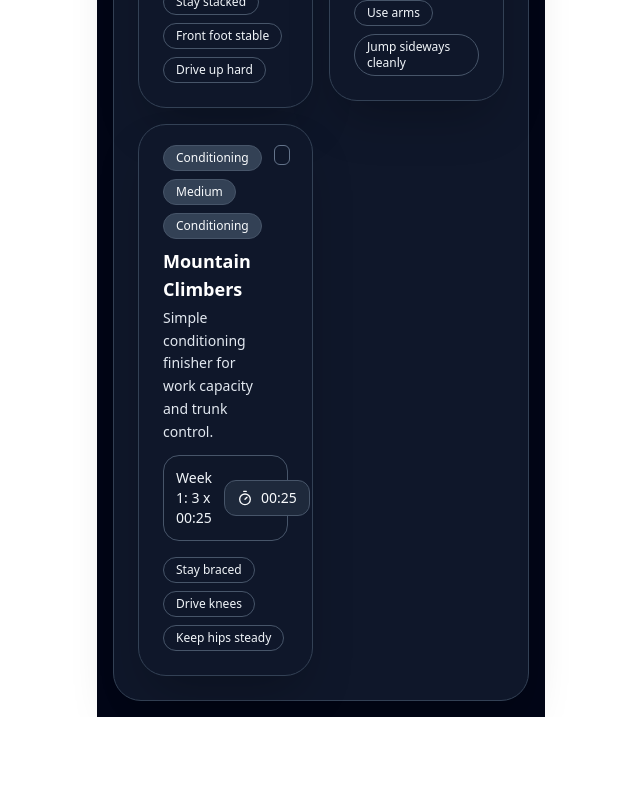
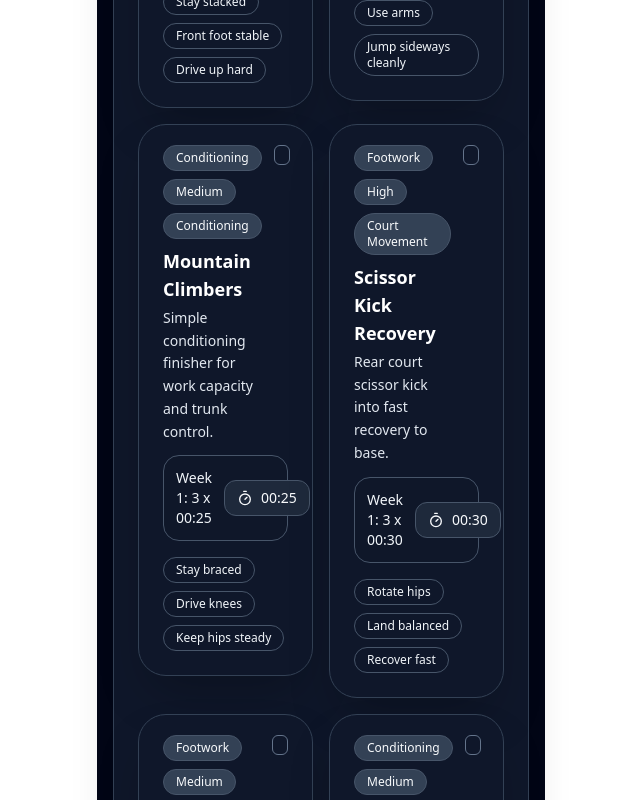
Before and after one commit to anhnguyen19092000-jpg/badminton-app, a React (Vite) app: page / in a window 1280 px wide. Shown: the part 8460-9260 px from the top of the page, without its empty margins (319-959 px from the left). Before the commit the page ends 9177 px from the top, so only its background shows below. Built offline with nearby package versions, Linux system fonts and the light colour scheme.

Commit message:
Update App.tsx

```diff
--- a/src/App.tsx
+++ b/src/App.tsx
@@ -55,6 +55,11 @@ const DRILLS = [
   { id: "split-squat", type: "Strength", category: "Lower Body", name: "Split Squats", difficulty: "Intermediate", intensity: "Medium", mode: "reps", timerSeconds: 45, sets: 3, reps: "8–10 / leg", desc: "Single-leg strength that transfers nicely to lunges and push-offs.", cues: ["Stay stacked", "Front foot stable", "Drive up hard"] },
   { id: "skater-hop", type: "Power", category: "Explosive", name: "Skater Hops", difficulty: "Intermediate", intensity: "High", mode: "reps", timerSeconds: 30, sets: 3, reps: "8 / side", desc: "Lateral explosive power for faster court pushes.", cues: ["Stick the landing", "Use arms", "Jump sideways cleanly"] },
   { id: "mountain-climber", type: "Conditioning", category: "Conditioning", name: "Mountain Climbers", difficulty: "Beginner", intensity: "Medium", mode: "time", timerSeconds: 25, sets: 3, desc: "Simple conditioning finisher for work capacity and trunk control.", cues: ["Stay braced", "Drive knees", "Keep hips steady"] },
+  { id: "scissor-kick", type: "Footwork", category: "Court Movement", name: "Scissor Kick Recovery", difficulty: "Intermediate", intensity: "High", mode: "time", timerSeconds: 30, sets: 3, desc: "Rear court scissor kick into fast recovery to base.", cues: ["Rotate hips", "Land balanced", "Recover fast"] },
+  { id: "net-kill-shadow", type: "Footwork", category: "Court Movement", name: "Net Kill Shadow", difficulty: "Beginner", intensity: "Medium", mode: "time", timerSeconds: 25, sets: 3, desc: "Quick front court kill movement with recovery.", cues: ["Stay low", "Explode forward", "Recover quick"] },
+  { id: "lateral-hop", type: "Conditioning", category: "Conditioning", name: "Lateral Line Hops", difficulty: "Beginner", intensity: "Medium", mode: "time", timerSeconds: 20, sets: 3, desc: "Fast side-to-side hops for foot speed.", cues: ["Quick feet", "Stay light", "Minimal ground time"] },
+  { id: "bulgarian-split", type: "Strength", category: "Lower Body", name: "Bulgarian Split Squat", difficulty: "Intermediate", intensity: "High", mode: "reps", timerSeconds: 40, sets: 3, reps: "8 / leg", desc: "Single-leg strength for powerful lunges and push-offs.", cues: ["Knee stable", "Drive up", "Control down"] },
+  { id: "plank-shoulder-tap", type: "Core", category: "Core", name: "Plank Shoulder Taps", difficulty: "Beginner", intensity: "Medium", mode: "time", timerSeconds: 30, sets: 3, desc: "Core stability while resisting rotation.", cues: ["Don’t sway", "Slow taps", "Brace core"] },
 ];
 
 const WEEK_PLAN = [
@@ -280,12 +285,17 @@ const nextFlowStep = () => {
   "lateral-shuffle",
   "reverse-chase",
   "mirror",
+  "scissor-kick",
+  "net-kill-shadow",
   "squats",
   "lunges",
   "split-squat",
+  "bulgarian-split",
   "plyo-jumps",
   "skater-hop",
+  "lateral-hop",
   "planks",
+  "plank-shoulder-tap",
   "single-leg-calf",
   "mountain-climber"
 ],
```
Lines whose indentation alone changed are shown as unchanged.
